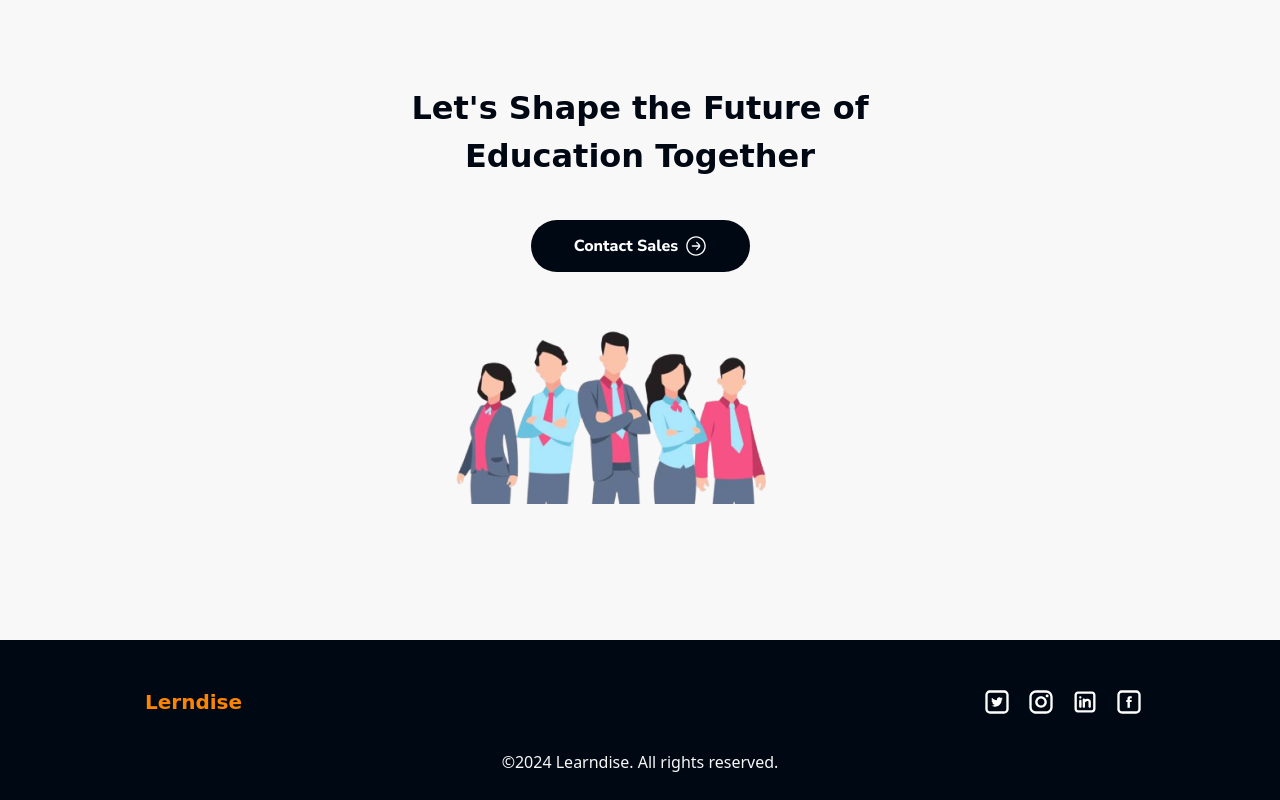
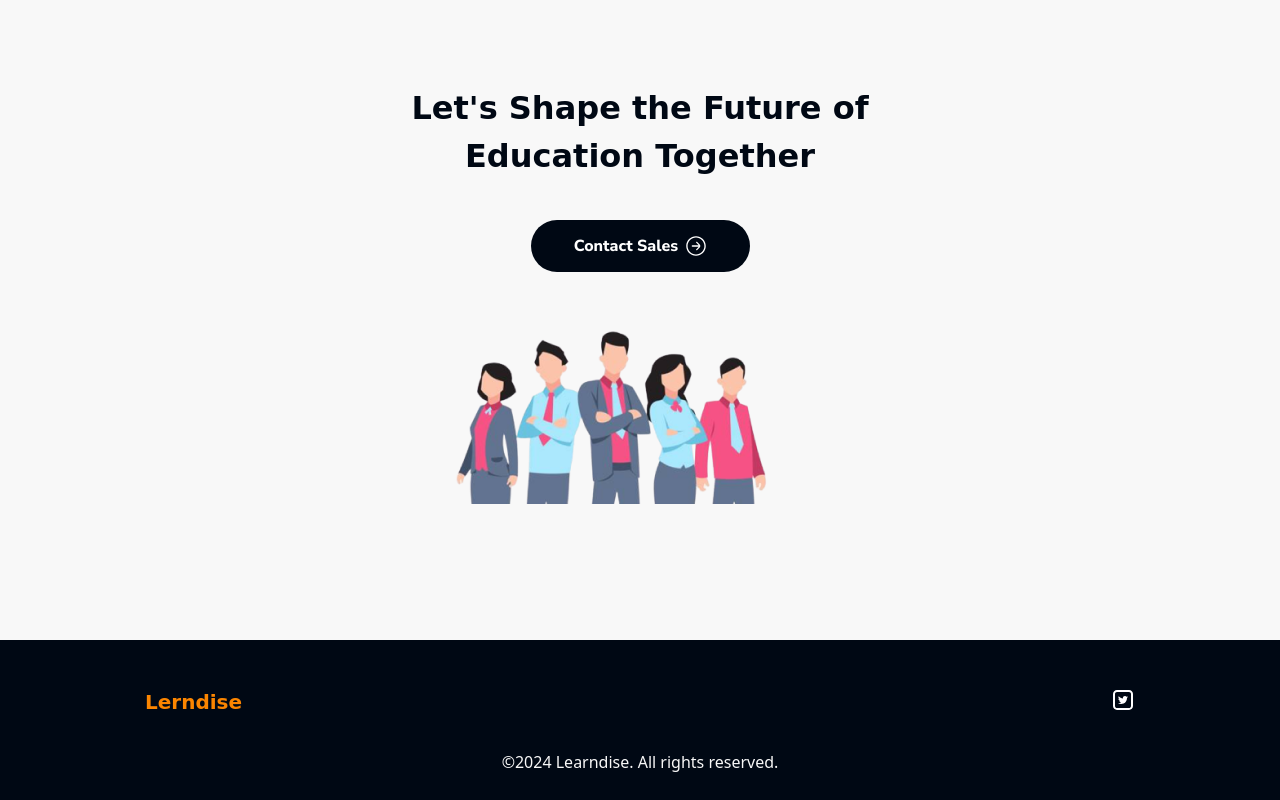
Before and after one commit to linda-ochem/lerndise, a React (Vite) app: page / in a window 1280 px wide. Shown: the part 3387-4187 px from the top of the page. Built offline with nearby package versions, Linux system fonts and the light colour scheme.

Commit message:
fix the svg issues

```diff
--- a/src/components/Footer.tsx
+++ b/src/components/Footer.tsx
@@ -1,7 +1,10 @@
-import twitter from "../assets/Twitter.svg";
-import instagram from "../assets/instagram.svg";
-import linkedin from "../assets/linkedin.svg";
-import facebook from "../assets/facebook.svg";
+// import twitter from "../assets/twitter.svg";
+// import instagram from "../assets/instagram.svg";
+// import linkedin from "../assets/linkedin.svg";
+// import facebook from "../assets/facebook.svg";
+import { Twitter } from "./Svgs/Twitter";
+
+
 
 const Footer = () => {
   return (
@@ -12,10 +15,11 @@ const Footer = () => {
             Lerndise
           </h1>
           <div className="flex justify-center">
-            <img className="ml-4" src={twitter} alt="Twitter Icon" />
+            <Twitter/>
+            {/* <img className="ml-4" src={twitter} alt="Twitter Icon" />
             <img className="ml-4" src={instagram} alt="Instagram Icon" />
             <img className="ml-4" src={linkedin} alt="Linkedin Icon" />
-            <img className="ml-4" src={facebook} alt="Facebook Icon" />
+            <img className="ml-4" src={facebook} alt="Facebook Icon" /> */}
           </div>
         </div>
         <p className="text-lerndis-white flex justify-center mb-4">
--- /dev/null
+++ b/src/components/Svgs/Twitter.tsx
@@ -0,0 +1,26 @@
+export const Twitter = () => {
+  return (
+    <svg
+      width="24"
+      height="24"
+      viewBox="0 0 24 24"
+      fill="none"
+      xmlns="http://www.w3.org/2000/svg"
+    >
+      <g id="jam:twitter-square">
+        <g id="Group">
+          <path
+            id="Vector"
+            d="M17 8.94701C16.632 9.10701 16.237 9.21701 15.822 9.26501C16.246 9.01501 16.57 8.61901 16.724 8.14801C16.32 8.38348 15.8791 8.54913 15.42 8.63801C15.2269 8.43558 14.9945 8.27462 14.7372 8.16493C14.4798 8.05524 14.2028 7.99913 13.923 8.00001C12.79 8.00001 11.872 8.90501 11.872 10.02C11.872 10.178 11.89 10.332 11.925 10.48C11.1123 10.4414 10.3166 10.2339 9.58865 9.87056C8.86068 9.50726 8.21643 8.99621 7.697 8.37001C7.51456 8.67711 7.41851 9.02781 7.419 9.38501C7.419 10.085 7.782 10.705 8.332 11.066C8.00644 11.0558 7.68786 10.9691 7.402 10.813V10.838C7.40509 11.3075 7.5708 11.7613 7.87092 12.1224C8.17103 12.4834 8.587 12.7292 9.048 12.818C8.74536 12.898 8.42869 12.9096 8.121 12.852C8.25513 13.2559 8.51167 13.608 8.85502 13.8594C9.19837 14.1108 9.61148 14.2491 10.037 14.255C9.30696 14.8176 8.41064 15.1215 7.489 15.119C7.324 15.119 7.161 15.109 7 15.091C7.94047 15.6863 9.03096 16.0016 10.144 16C13.918 16 15.981 12.922 15.981 10.252L15.974 9.99001C16.3763 9.70729 16.7239 9.3539 17 8.94701Z"
+            fill="white"
+          />
+          <path
+            id="Vector_2"
+            d="M6 4C5.46957 4 4.96086 4.21071 4.58579 4.58579C4.21071 4.96086 4 5.46957 4 6V18C4 18.5304 4.21071 19.0391 4.58579 19.4142C4.96086 19.7893 5.46957 20 6 20H18C18.5304 20 19.0391 19.7893 19.4142 19.4142C19.7893 19.0391 20 18.5304 20 18V6C20 5.46957 19.7893 4.96086 19.4142 4.58579C19.0391 4.21071 18.5304 4 18 4H6ZM6 2H18C19.0609 2 20.0783 2.42143 20.8284 3.17157C21.5786 3.92172 22 4.93913 22 6V18C22 19.0609 21.5786 20.0783 20.8284 20.8284C20.0783 21.5786 19.0609 22 18 22H6C4.93913 22 3.92172 21.5786 3.17157 20.8284C2.42143 20.0783 2 19.0609 2 18V6C2 4.93913 2.42143 3.92172 3.17157 3.17157C3.92172 2.42143 4.93913 2 6 2Z"
+            fill="white"
+          />
+        </g>
+      </g>
+    </svg>
+  );
+};
```
Also changed, not shown: 3 other files (tests, documents, lock files or other folders).
